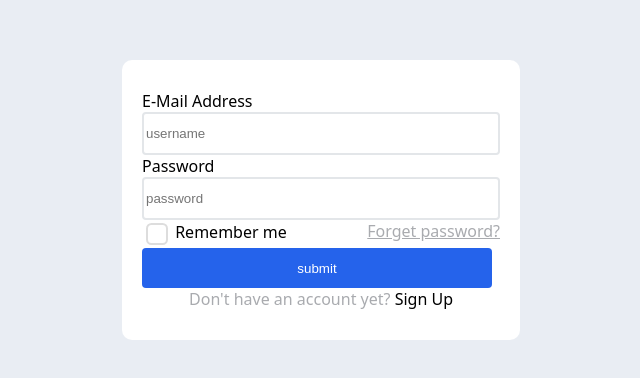
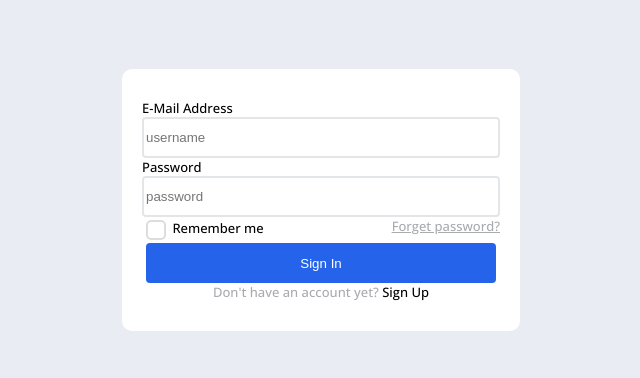
Before and after one commit to rahil234/LoginPage, a plain HTML site: page index.html in a window 1280 px wide. Shown: the part 200-578 px from the top of the page, without its empty margins (319-959 px from the left). Drawn offline with nearby package versions, Linux system fonts and the light colour scheme.

Commit message:
added some enhacements

```diff
--- a/css/index.css
+++ b/css/index.css
@@ -6,8 +6,8 @@
 }
 body{
     background-color: var(--backgorund-color);
-    font-family: system-ui, -apple-system, BlinkMacSystemFont, 'Segoe UI', Roboto, Oxygen, Ubuntu, Cantarell, 'Open Sans', 'Helvetica Neue', sans-serif;
-    font-weight: 500;
+    font-family: 'Open Sans', sans-serif;
+    font-size: small;
 }
 #main{
     position: absolute;
@@ -16,12 +16,13 @@ body{
     transform: translate(-50%, -50%);
 }
 .form_container{
-    display: flex;
-    justify-content: center;
-    align-items: center;
     background-color: var(--primary-color);
     border-radius: 10px;
     padding: 30px 20px;
+    /* display: flex; */
+    /* position: absolute; */
+    justify-content: center;
+    align-items: center;
 }
 #textbox{
     border-width: 2px;
@@ -29,12 +30,11 @@ body{
     border-color: #e3e6e9;
     border-radius: 4px;
     width: 350px;
-    height: 37px;
-
+    height: 35px;
 }
 #checkbox{
-    width: 22px;
-    height: 22px;
+    width: 20px;
+    height: 20px;
     background-color: white;
     border-radius: 25%;
     vertical-align: middle;
@@ -44,6 +44,10 @@ body{
 #forgettext{
     float: right;
     color: #a9abaf;
+}
+.button{
+    display: flex;
+    justify-content: center;
 }
 #signuptext{
     color: black;
--- a/index.html
+++ b/index.html
@@ -5,6 +5,9 @@
     <meta name="viewport" content="width=device-width, initial-scale=1.0">
     <title>LoginPage</title>
     <link rel="stylesheet" href="css/index.css">
+    <link rel="preconnect" href="https://fonts.googleapis.com">
+    <link rel="preconnect" href="https://fonts.gstatic.com" crossorigin>
+    <link href="https://fonts.googleapis.com/css2?family=Open+Sans:wght@500&display=swap" rel="stylesheet">
 </head>
 <body>
     <div id="main">
@@ -17,7 +20,9 @@
                 <input type="checkbox" id="checkbox">
                 <label for="checkbox">Remember me</label>
                 <a id="forgettext" href="#forgetpasword?">Forget password?</a><br>
-                <button>submit</button><br>
+                <div  class="button">
+                    <button id="sign_bt">Sign In</button><br>
+                </div>
                 <div class="dontsignup">
                     <label id="forgettext">Don't have an account yet?&nbsp;</label>
                     <a id="signuptext">Sign Up</a>
```
